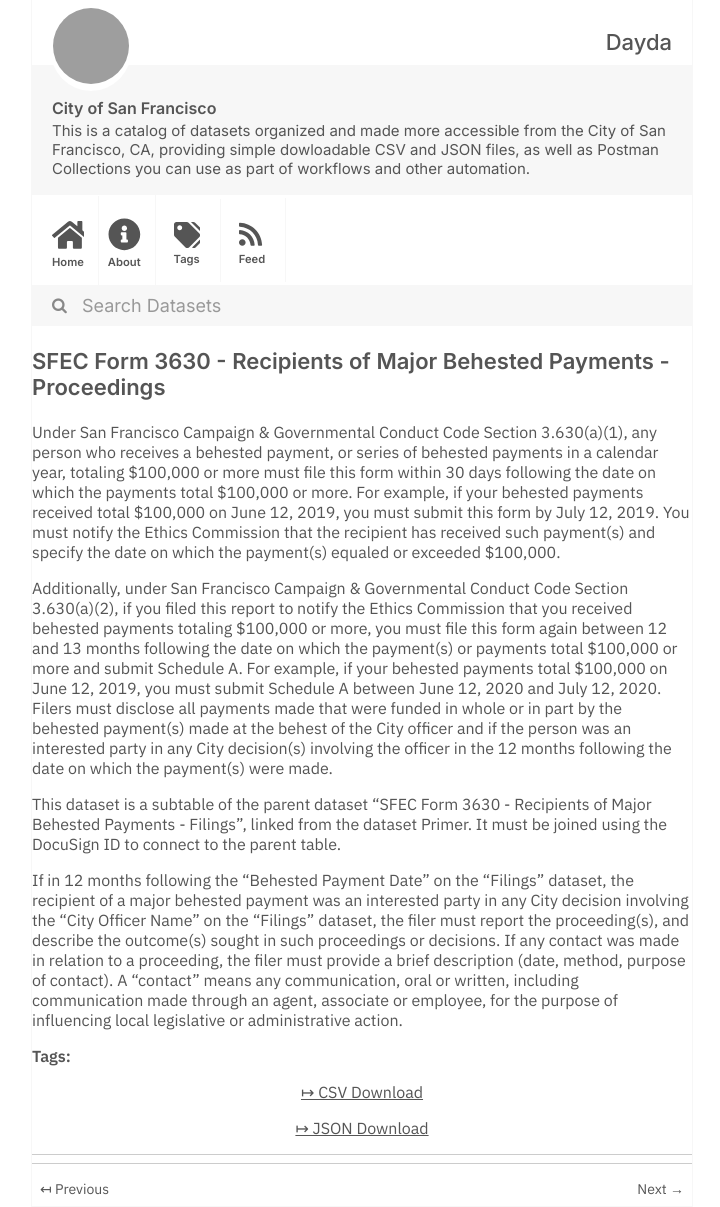
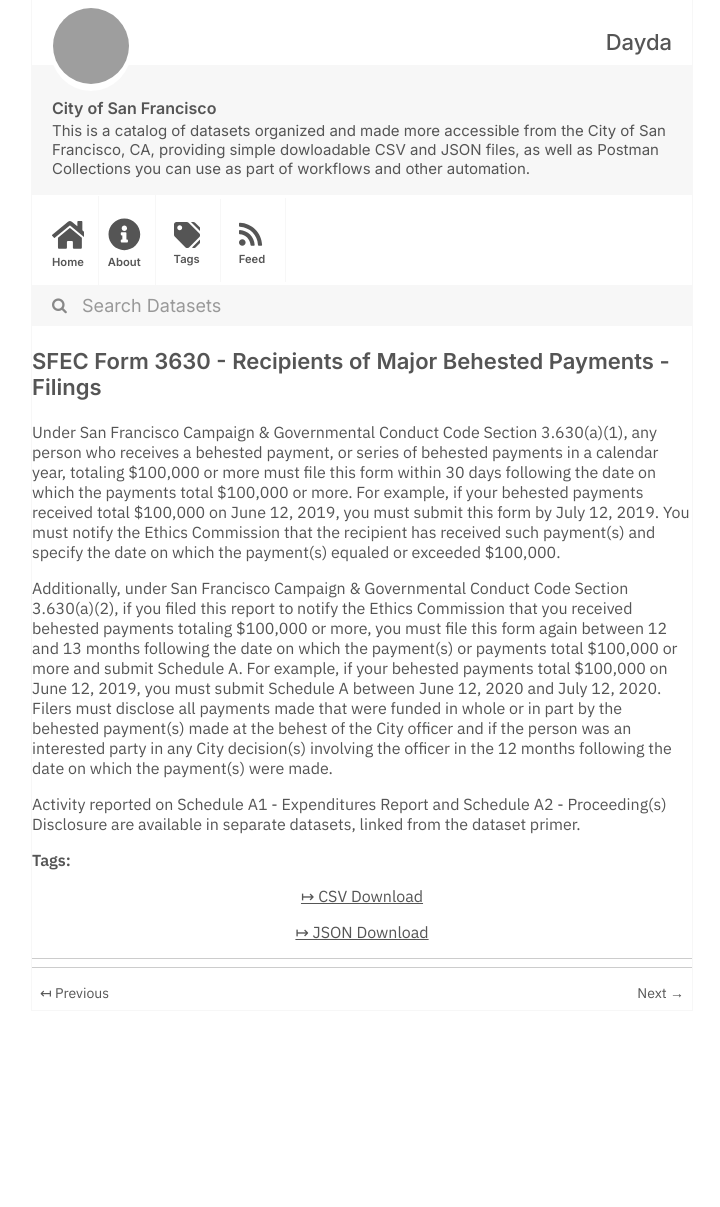
Before and after one commit to dayda-entities/city-of-san-francisco, a Jekyll site: the page built from _posts/2020-11-10-sfec-form-3630-recipients-of-m.md, in a window 1280 px wide. Shown: the whole page, without its empty margins (278-998 px from the left). Built offline with Jekyll 4.4.1, drawn with Linux system fonts in a browser that asks for light colours; after the commit the page ends 1011 px from its top, so only the background shows below that; grey boxes are pictures that could not be loaded.

```diff
--- a/_posts/2020-11-10-sfec-form-3630-recipients-of-m.md
+++ b/_posts/2020-11-10-sfec-form-3630-recipients-of-m.md
@@ -1,21 +1,19 @@
 ---
-title: SFEC Form 3630 - Recipients of Major Behested Payments - Proceedings
-created: '2020-11-10T16:56:10.669919'
-modified: '2020-11-10T16:56:10.669930'
+title: SFEC Form 3630 - Recipients of Major Behested Payments - Filings
+created: '2020-11-10T16:56:30.653382'
+modified: '2020-11-10T16:56:30.653392'
 state: active
 type: dataset
 tags: []
 groups:
   - Local Government
-csv_url: 'https://data.sfgov.org/api/views/4zc6-sp7h/rows.csv?accessType=DOWNLOAD'
-json_url: 'https://data.sfgov.org/api/views/4zc6-sp7h/rows.json?accessType=DOWNLOAD'
+csv_url: 'https://data.sfgov.org/api/views/f6bn-myui/rows.csv?accessType=DOWNLOAD'
+json_url: 'https://data.sfgov.org/api/views/f6bn-myui/rows.json?accessType=DOWNLOAD'
 layout: post
 
 ---
 Under San Francisco Campaign & Governmental Conduct Code Section 3.630(a)(1), any person who receives a behested payment, or series of behested payments in a calendar year, totaling $100,000 or more must file this form within 30 days following the date on which the payments total $100,000 or more. For example, if your behested payments received total $100,000 on June 12, 2019, you must submit this form by July 12, 2019. You must notify the Ethics Commission that the recipient has received such payment(s) and specify the date on which the payment(s) equaled or exceeded $100,000.
 
-Additionally, under San Francisco Campaign & Governmental Conduct Code Section 3.630(a)(2), if you filed this report to notify the Ethics Commission that you received behested payments totaling $100,000 or more, you must file this form again between 12 and 13 months following the date on which the payment(s) or payments total $100,000 or more and submit Schedule A. For example, if your behested payments total $100,000 on June 12, 2019, you must submit Schedule A between June 12, 2020 and July 12, 2020. Filers must disclose all payments made that were funded in whole or in part by the behested payment(s) made at the behest of the City officer and if the person was an interested party in any City decision(s) involving the officer in the 12 months following the date on which the payment(s) were made.
+Additionally, under San Francisco Campaign & Governmental Conduct Code Section 3.630(a)(2), if you filed this report to notify the Ethics Commission that you received behested payments totaling $100,000 or more, you must file this form again between 12 and 13 months following the date on which the payment(s) or payments total $100,000 or more and submit Schedule A. For example, if your behested payments total $100,000 on June 12, 2019, you must submit Schedule A between June 12, 2020 and July 12, 2020.  Filers must disclose all payments made that were funded in whole or in part by the behested payment(s) made at the behest of the City officer and if the person was an interested party in any City decision(s) involving the officer in the 12 months following the date on which the payment(s) were made.
 
-This dataset is a subtable of the parent dataset "SFEC Form 3630 - Recipients of Major Behested Payments - Filings", linked from the dataset Primer. It must be joined using the DocuSign ID to connect to the parent table.
-
-If in 12 months following the "Behested Payment Date" on the "Filings" dataset, the recipient of a major behested payment was an interested party in any City decision involving the "City Officer Name" on the "Filings" dataset, the filer must report the proceeding(s), and describe the outcome(s) sought in such proceedings or decisions.  If any contact was made in relation to a proceeding, the filer must provide a brief description (date, method, purpose of contact).  A "contact" means any communication, oral or written, including communication made through an agent, associate or employee, for the purpose of influencing local legislative or administrative action.
+Activity reported on Schedule A1 - Expenditures Report and Schedule A2 - Proceeding(s) Disclosure are available in separate datasets, linked from the dataset primer.
```
